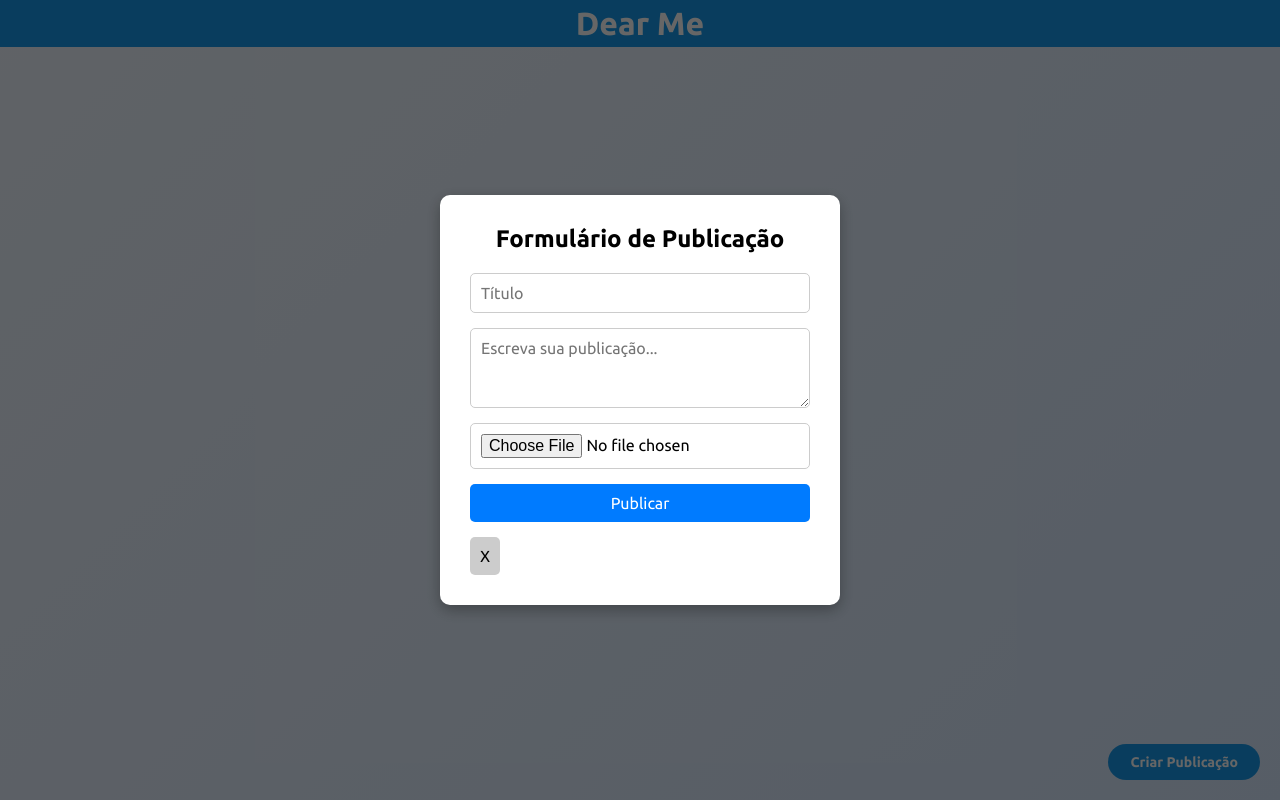
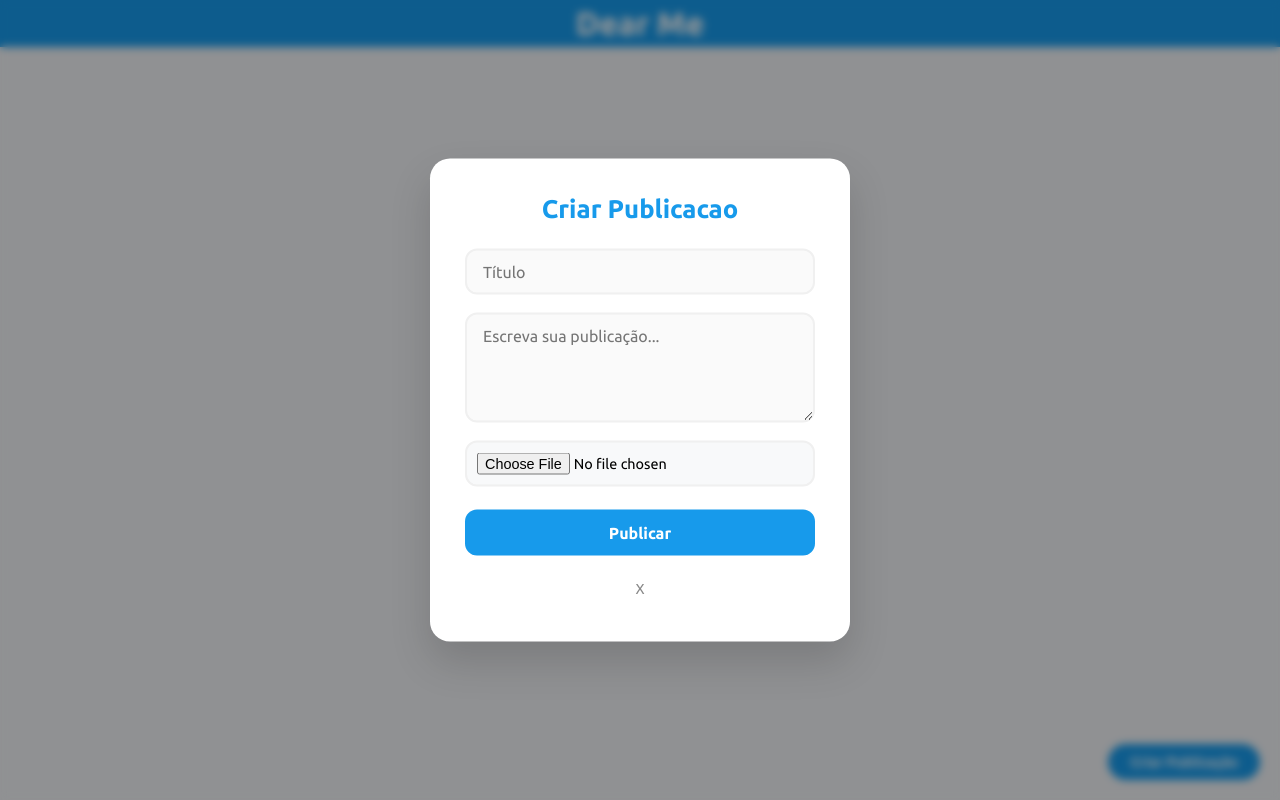
Before and after one commit to alexandrehcr/proj-aui-ispg-25, a React (Vite) app in the folder frontend/: page /Feed in a window 1280 px wide. Both pictures are taken after a click on the button "Criar Publicação". Built offline with nearby package versions, Linux system fonts and the light colour scheme.

Commit message:
Added createPost function and updated styles for modal form

```diff
--- a/frontend/src/pages/Feed/DearMe.jsx
+++ b/frontend/src/pages/Feed/DearMe.jsx
@@ -1,4 +1,5 @@
 import React, { useState } from "react";
+import axios from 'axios';
 import "./style.css";
 
 export default DearMe;
@@ -6,9 +7,33 @@ export default DearMe;
 function DearMe() {
 
     const [modalAberto, setModalAberto] = useState(false);
-
     const abrirModal = () => setModalAberto(true);
     const fecharModal = () => setModalAberto(false);
+
+    function createPost(FormData) {
+
+        const tittle = FormData.get("tittle");
+        const content = FormData.get("content");
+        const coverB64 = FormData.get("coverB64");
+
+        const postData = ({
+            titulo: tittle,
+            content: content,
+            coverB64: coverB64
+        });
+        console.log(postData);
+
+        try {
+            const response = axios.post("http://localhost:5000/createpost", postData);
+            console.log("Publicação criada com sucesso:", response.data);
+            alert("Publicação criada com sucesso!");
+        } catch (error) {
+            console.error("Erro ao criar publicação:", error.response?.data || error.message);
+            alert("Erro ao criar publicação: " + (error.response?.data?.message || "Servidor offline"));
+        }
+
+        fecharModal();
+    }
 
 
     return (
@@ -20,18 +45,18 @@ function DearMe() {
             </div>
             <div className="create-post">
                 <button onClick={abrirModal}>Criar Publicação</button>
-            </div>
+        </div>
 
             {modalAberto && (
             <>
             <div className="overlay" onClick={fecharModal}></div>
+
             <div className="formPost">
-
-                <h2>Formulário de Publicação</h2>
-                    <form className="modal-form">
-                        <input type="text" placeholder="Título" />
-                        <textarea placeholder="Escreva sua publicação..."></textarea>
-                        <input type="file" />
+                <h2>Criar Publicacao</h2>
+                    <form className="modal-form" action={createPost} >
+                        <input name="tittle" type="text" placeholder="Título" required/>
+                        <textarea name="content" className="content" placeholder="Escreva sua publicação..." required></textarea>
+                        <input name="coverB64" className="coverB64" type="file" />
                         <button type="submit">Publicar</button>
                     </form>
                 <button onClick={fecharModal}>X</button>
--- a/frontend/src/pages/Feed/style.css
+++ b/frontend/src/pages/Feed/style.css
@@ -8,7 +8,7 @@
 }
 
 body {
-    background: linear-gradient(135deg, #f0f7ff 0%, #d9eaff 100%) fixed;
+    background: #f0f2f5;
     min-height: 100vh;
 }
 
@@ -49,78 +49,112 @@ body {
 .create-post button:hover {
     background-color: #147dbf;
 }
-
 .overlay {
     position: fixed;
     top: 0;
     left: 0;
     width: 100%;
     height: 100%;
-    background: rgba(0, 0, 0, 0.6); /* fundo escuro semi-transparente */
-    z-index: 1; /* atrás do modal */
+    background: rgba(0, 0, 0, 0.4);
+    backdrop-filter: blur(4px);
+    z-index: 1000;
 }
+
 .formPost {
     position: fixed;
     top: 50%;
     left: 50%;
     transform: translate(-50%, -50%);
-    background: #fff;
-    padding: 30px;
-    border-radius: 10px;
-    width: 400px;
+    background: #ffffff;
+    padding: 35px;
+    border-radius: 20px;
+    width: 420px;
     max-width: 90%;
-    z-index: 2;
-    box-shadow: 0 5px 15px rgba(0,0,0,0.3);
+    z-index: 1001;
+    box-shadow: 0 20px 40px rgba(0, 0, 0, 0.15);
 }
 
 .formPost h2 {
-    margin-bottom: 20px;
+    margin-bottom: 25px;
     text-align: center;
-    font-size: 1.5rem;
+    font-size: 1.6rem;
+    font-weight: 700;
+    color: #179AEB;
 }
 
 .modal-form {
     display: flex;
     flex-direction: column;
-    gap: 15px;
+    gap: 18px;
 }
 
 .modal-form input[type="text"],
 .modal-form textarea,
 .modal-form input[type="file"] {
-    padding: 10px;
+    padding: 12px 16px;
     font-size: 1rem;
-    border: 1px solid #ccc;
-    border-radius: 5px;
+    border: 2px solid #f0f0f0;
+    border-radius: 12px;
+    outline: none;
+    background: #fafafa;
+    transition: all 0.3s ease;
+}
+
+.modal-form input[type="text"]:focus,
+.modal-form textarea:focus {
+    border-color: #179AEB;
+    background: #ffffff;
+    box-shadow: 0 0 0 4px rgba(23, 154, 235, 0.1);
 }
 
 .modal-form textarea {
     resize: vertical;
-    min-height: 80px;
+    min-height: 110px;
 }
 
-.modal-form button,
-.formPost > button {
+.modal-form input[type="file"] {
+    font-size: 0.9rem;
     padding: 10px;
-    font-size: 1rem;
-    border: none;
-    border-radius: 5px;
+    background: #f8f9fa;
     cursor: pointer;
 }
 
 .modal-form button {
-    background-color: #007bff;
-    color: #fff;
+    margin-top: 5px;
+    padding: 14px;
+    font-size: 1rem;
+    font-weight: 600;
+    border: none;
+    border-radius: 12px;
+    cursor: pointer;
+    background-color: #179AEB;
+    color: #ffffff;
+    transition: transform 0.2s, background 0.2s;
 }
 
 .modal-form button:hover {
-    background-color: #0056b3;
+    background-color: #147dbf;
+    transform: translateY(-2px);
 }
+
+.modal-form button:active {
+    transform: translateY(0);
+}
+
 .formPost > button {
+    width: 100%;
     margin-top: 15px;
-    background-color: #ccc;
+    padding: 10px;
+    font-size: 0.9rem;
+    color: #888;
+    background: transparent;
+    border: none;
+    border-radius: 12px;
+    cursor: pointer;
+    transition: all 0.2s;
 }
 
 .formPost > button:hover {
-    background-color: #aaa;
+    background-color: #f5f5f5;
+    color: #444;
 }
```
